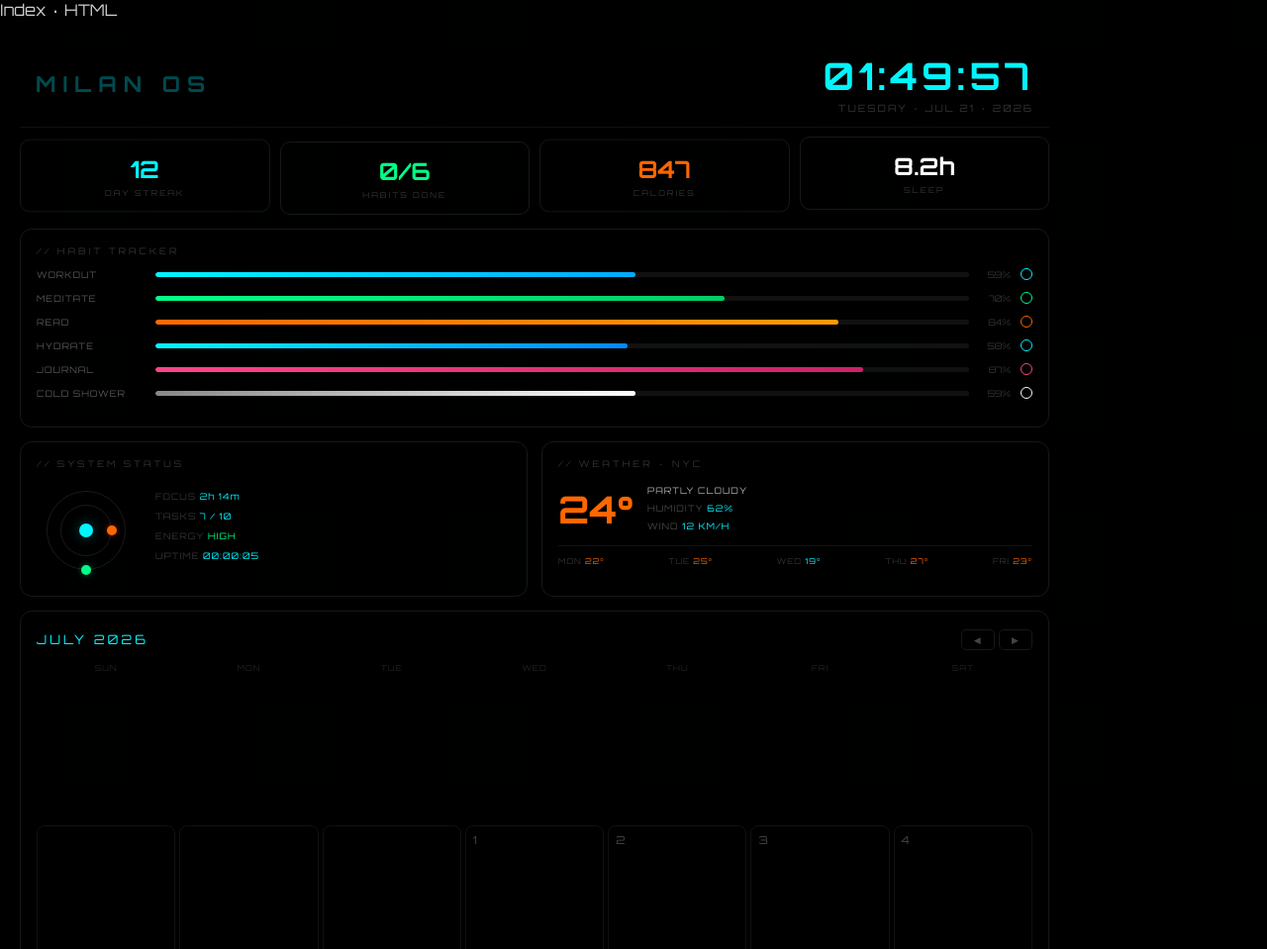
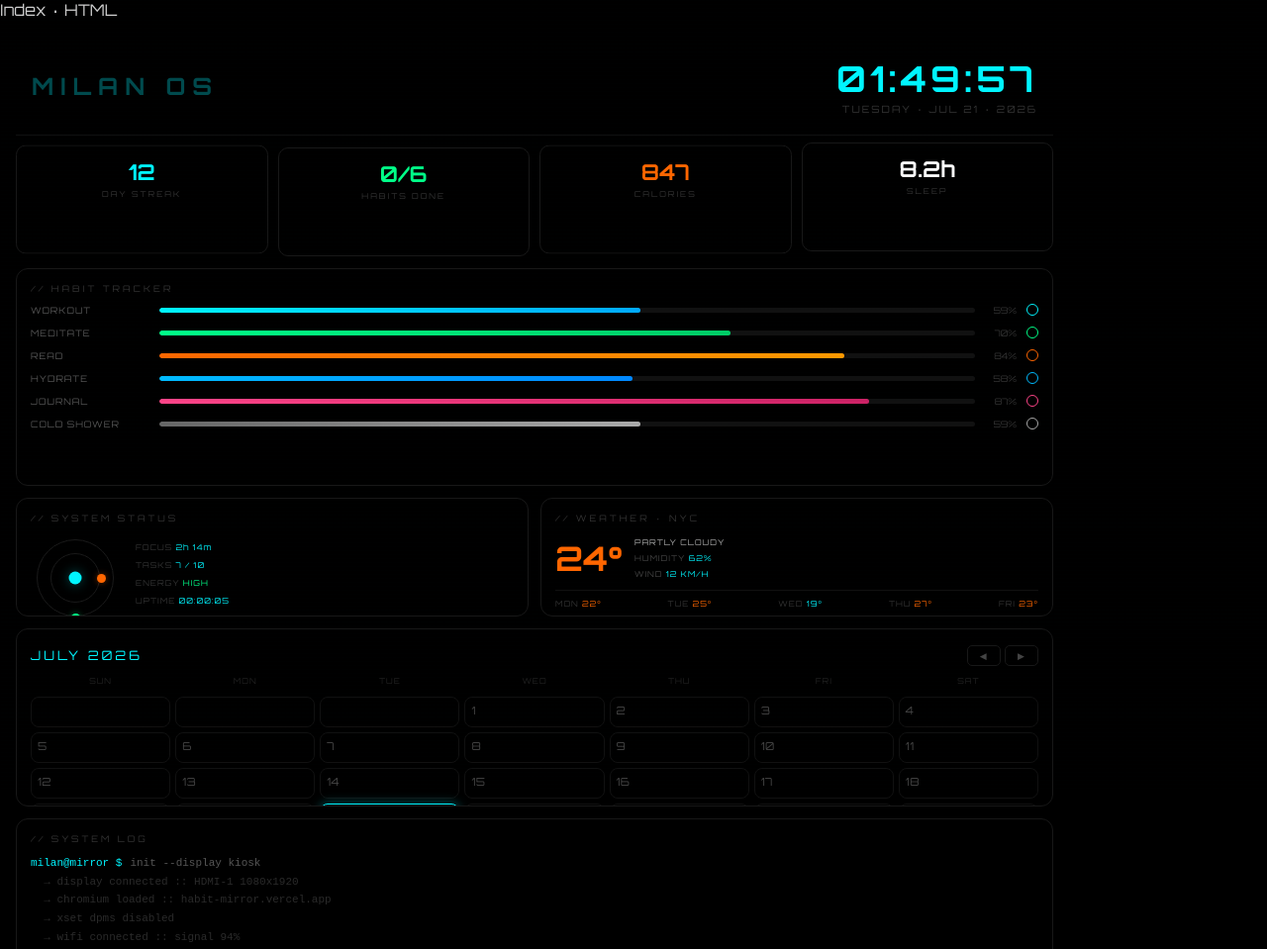
Before and after one commit to MilanPejic870230/habit-mirror, a website: page index.html in a window 1280 px wide. Shown: the top 959 px of the page at 99% size. Drawn offline with Linux system fonts and the light colour scheme.

Commit message:
Update index.html

```diff
--- a/index.html
+++ b/index.html
@@ -10,18 +10,11 @@ Index · HTML
   <link href="https://fonts.googleapis.com/css2?family=Orbitron:wght@400;500;700&display=swap" rel="stylesheet" />
   <style>
     * { box-sizing: border-box; margin: 0; padding: 0; }
-    html, body {
-      width: 1080px;
-      height: 1920px;
-      overflow: hidden;
-      background: #000;
-      font-family: 'Orbitron', monospace;
-      color: #ccc;
-    }
+    html, body { width: 1080px; height: 1920px; overflow: hidden; background: #000; font-family: 'Orbitron', monospace; color: #ccc; }
 
     @keyframes fadeIn { from{opacity:0;transform:translateY(6px);}to{opacity:1;transform:translateY(0);} }
-    @keyframes pulse { 0%,100%{box-shadow:0 0 6px #00f5ff33;}50%{box-shadow:0 0 16px #00f5ff88;} }
-    @keyframes dotPulse { 0%,100%{opacity:0.5;}50%{opacity:1;} }
+    @keyframes pulse { 0%,100%{box-shadow:0 0 6px #00f5ff33;}50%{box-shadow:0 0 18px #00f5ff99;} }
+    @keyframes dotPulse { 0%,100%{opacity:0.4;}50%{opacity:1;} }
     @keyframes scanMove { from{background-position:0 0;}to{background-position:0 8px;} }
     @keyframes ticker { from{transform:translateX(0);}to{transform:translateX(-50%);} }
     @keyframes floatUp { 0%,100%{transform:translateY(0);}50%{transform:translateY(-5px);} }
@@ -29,102 +22,110 @@ Index · HTML
     @keyframes orbitRev { from{transform:rotate(0deg) translateX(26px) rotate(0deg);}to{transform:rotate(-360deg) translateX(26px) rotate(360deg);} }
     @keyframes barGrow { from{width:0;}to{width:var(--w);} }
     @keyframes glitch { 0%,100%{opacity:1;}93%{opacity:0.3;}94%{opacity:1;}97%{opacity:0.6;}98%{opacity:1;} }
+    @keyframes blink { 0%,100%{opacity:1;}50%{opacity:0;} }
 
     .scanline { position:fixed;inset:0;background:repeating-linear-gradient(0deg,transparent,transparent 3px,rgba(0,245,255,0.005) 3px,rgba(0,245,255,0.005) 4px);animation:scanMove 2s linear infinite;pointer-events:none;z-index:999; }
 
     .layout {
-      display: flex;
-      flex-direction: column;
+      display: grid;
+      grid-template-rows: 100px 110px 220px 120px 180px 1fr 80px 60px;
       width: 1080px;
       height: 1920px;
-      padding: 20px;
-      gap: 14px;
+      padding: 16px;
+      gap: 12px;
     }
 
-    .card { border:1px solid #181818;border-radius:12px;padding:16px;animation:fadeIn 0.4s ease both; }
-    .card-title { font-size:9px;letter-spacing:3px;color:#333;margin-bottom:12px; }
+    .card { border:1px solid #181818;border-radius:12px;padding:14px;animation:fadeIn 0.4s ease both;overflow:hidden; }
+    .card-title { font-size:9px;letter-spacing:3px;color:#333;margin-bottom:10px; }
 
     /* HEADER */
-    .header { display:flex;align-items:center;justify-content:space-between;padding:12px 16px;border-bottom:1px solid #111;flex-shrink:0; }
-    .logo { font-size:22px;font-weight:700;letter-spacing:7px;color:#00f5ff;animation:glitch 6s infinite; }
-    .clock { font-size:38px;font-weight:700;color:#00f5ff;letter-spacing:4px;text-align:right; }
-    .date-str { font-size:10px;color:#333;letter-spacing:2px;margin-top:3px;text-align:right; }
+    .header { display:flex;align-items:center;justify-content:space-between;padding:10px 16px;border-bottom:1px solid #111; }
+    .logo { font-size:24px;font-weight:700;letter-spacing:7px;color:#00f5ff;animation:glitch 6s infinite; }
+    .clock { font-size:36px;font-weight:700;color:#00f5ff;letter-spacing:4px;text-align:right; }
+    .date-str { font-size:10px;color:#333;letter-spacing:2px;margin-top:2px;text-align:right; }
 
     /* STATS */
-    .stats { display:grid;grid-template-columns:repeat(4,1fr);gap:10px;flex-shrink:0; }
-    .stat-card { border:1px solid #181818;border-radius:10px;padding:14px;text-align:center; }
+    .stats { display:grid;grid-template-columns:repeat(4,1fr);gap:10px; }
+    .stat-card { border:1px solid #181818;border-radius:10px;padding:12px;text-align:center; }
     .stat-card:nth-child(1){animation:floatUp 4s ease-in-out infinite;}
     .stat-card:nth-child(2){animation:floatUp 4s ease-in-out 1s infinite;}
     .stat-card:nth-child(3){animation:floatUp 4s ease-in-out 2s infinite;}
     .stat-card:nth-child(4){animation:floatUp 4s ease-in-out 3s infinite;}
-    .stat-val { font-size:24px;font-weight:700;margin-bottom:4px; }
+    .stat-val { font-size:22px;font-weight:700;margin-bottom:4px; }
     .stat-label { font-size:8px;letter-spacing:2px;color:#333; }
 
     /* HABITS */
-    .habits { flex-shrink:0; }
-    .habit-row { display:flex;align-items:center;gap:10px;margin-bottom:12px; }
-    .habit-name { font-size:9px;letter-spacing:1px;color:#555;width:110px; }
+    .habit-row { display:flex;align-items:center;gap:10px;margin-bottom:11px; }
+    .habit-name { font-size:9px;letter-spacing:1px;color:#555;width:120px; }
     .habit-bar-bg { flex:1;height:5px;background:#111;border-radius:3px;overflow:hidden; }
     .habit-bar { height:100%;border-radius:3px;animation:barGrow 1.2s ease both; }
     .habit-pct { font-size:9px;color:#333;width:32px;text-align:right; }
     .habit-dot { width:12px;height:12px;border-radius:50%;border:1px solid #333;cursor:pointer;transition:all 0.15s;flex-shrink:0; }
 
-    /* STATUS + WEATHER ROW */
-    .mid-row { display:flex;gap:14px;flex-shrink:0; }
-    .mid-row .card { flex:1; }
-
-    .orbit-row { display:flex;align-items:center;gap:20px; }
-    .orbit-container { position:relative;width:100px;height:100px;flex-shrink:0; }
-    .orbit-center { position:absolute;top:50%;left:50%;transform:translate(-50%,-50%);width:14px;height:14px;border-radius:50%;background:#00f5ff;box-shadow:0 0 12px #00f5ff55; }
+    /* MID ROW */
+    .mid-row { display:grid;grid-template-columns:1fr 1fr;gap:12px; }
+    .orbit-row { display:flex;align-items:center;gap:16px; }
+    .orbit-container { position:relative;width:90px;height:90px;flex-shrink:0; }
+    .orbit-center { position:absolute;top:50%;left:50%;transform:translate(-50%,-50%);width:13px;height:13px;border-radius:50%;background:#00f5ff;box-shadow:0 0 12px #00f5ff55; }
     .orbit-ring { position:absolute;top:50%;left:50%;border-radius:50%;border:1px solid #1a1a1a;transform:translate(-50%,-50%); }
-    .ring1 { width:80px;height:80px; }
-    .ring2 { width:52px;height:52px; }
-    .planet { position:absolute;top:50%;left:50%;width:10px;height:10px;border-radius:50%;margin-top:-5px;margin-left:-5px; }
+    .ring1 { width:78px;height:78px; }
+    .ring2 { width:50px;height:50px; }
+    .planet { position:absolute;top:50%;left:50%;width:9px;height:9px;border-radius:50%;margin-top:-4.5px;margin-left:-4.5px; }
     .p1 { background:#00ff88;box-shadow:0 0 6px #00ff8866;animation:orbit 4s linear infinite; }
     .p2 { background:#ff6600;box-shadow:0 0 6px #ff660066;animation:orbitRev 2.5s linear infinite; }
     .orbit-stats { flex:1; }
-    .orbit-stat { font-size:9px;color:#333;letter-spacing:1px;margin-bottom:9px; }
+    .orbit-stat { font-size:8px;color:#333;letter-spacing:1px;margin-bottom:8px; }
     .orbit-stat span { color:#00f5ff; }
-
-    .weather-main { display:flex;align-items:center;gap:14px;margin-bottom:10px; }
-    .weather-temp { font-size:38px;font-weight:700;color:#ff6600; }
-    .weather-info { font-size:9px;color:#444;letter-spacing:1px;line-height:2; }
-    .weather-row { display:flex;justify-content:space-between;font-size:8px;color:#333;letter-spacing:1px;border-top:1px solid #111;padding-top:10px; }
+    .weather-main { display:flex;align-items:center;gap:12px;margin-bottom:8px; }
+    .weather-temp { font-size:34px;font-weight:700;color:#ff6600; }
+    .weather-info { font-size:8px;color:#444;letter-spacing:1px;line-height:2; }
+    .weather-row { display:flex;justify-content:space-between;font-size:8px;color:#333;letter-spacing:1px;border-top:1px solid #111;padding-top:8px; }
 
     /* CALENDAR */
-    .calendar { flex:1;display:flex;flex-direction:column; }
-    .cal-nav { display:flex;align-items:center;justify-content:space-between;margin-bottom:10px; }
+    .calendar { display:flex;flex-direction:column; }
+    .cal-nav { display:flex;align-items:center;justify-content:space-between;margin-bottom:8px;flex-shrink:0; }
     .cal-month { font-size:13px;letter-spacing:3px;color:#00f5ff; }
     .cal-nav button { background:none;border:1px solid #181818;color:#444;padding:4px 12px;border-radius:5px;cursor:pointer;font-family:'Orbitron',monospace;font-size:9px;letter-spacing:1px;transition:all 0.2s; }
     .cal-nav button:hover { border-color:#00f5ff;color:#00f5ff; }
-    .cal-grid { display:grid;grid-template-columns:repeat(7,1fr);gap:4px;flex:1; }
-    .cal-label { text-align:center;font-size:8px;color:#222;padding:3px 0 8px;letter-spacing:1px; }
-    .cal-day { border-radius:8px;border:1px solid #111;padding:7px;cursor:pointer;transition:all 0.18s;position:relative;overflow:hidden;animation:fadeIn 0.3s ease both;min-height:60px; }
+    .cal-grid { display:grid;grid-template-columns:repeat(7,1fr);gap:5px;flex:1; }
+    .cal-label { text-align:center;font-size:8px;color:#222;padding:2px 0 6px;letter-spacing:1px; }
+    .cal-day { border-radius:8px;border:1px solid #111;padding:6px;cursor:pointer;transition:all 0.18s;position:relative;overflow:hidden;animation:fadeIn 0.3s ease both; }
     .cal-day:hover { border-color:#ffffff22;transform:scale(1.03); }
     .cal-day.has-note { border-color:#00f5ff22; }
     .cal-day.today { border-color:#00f5ff;animation:pulse 2.5s ease-in-out infinite,fadeIn 0.3s ease both; }
     .cal-day.other-month { opacity:0.08;pointer-events:none; }
-    .cal-day-num { font-size:11px;color:#444;margin-bottom:4px; }
+    .cal-day-num { font-size:11px;color:#444;margin-bottom:3px; }
     .cal-day.today .cal-day-num { color:#00f5ff; }
     .cal-day.has-note .cal-day-num { color:#aaa; }
     .cal-day-note { font-size:8px;color:#555;line-height:1.3;word-break:break-word;font-family:monospace; }
     .cal-day.has-note .cal-day-note { color:#888; }
     .dot { position:absolute;bottom:4px;right:4px;width:5px;height:5px;border-radius:50%;background:#00ff88;animation:dotPulse 2s ease-in-out infinite; }
 
+    /* TERMINAL */
+    .terminal { font-family:monospace;font-size:11px;color:#333;line-height:1.7;overflow:hidden; }
+    .terminal .line { display:flex;gap:8px; }
+    .terminal .prompt { color:#00f5ff; }
+    .terminal .cmd { color:#555; }
+    .terminal .out { color:#2a2a2a; }
+    .cursor { display:inline-block;width:8px;height:13px;background:#00f5ff;animation:blink 1s infinite;vertical-align:middle;margin-left:2px; }
+
     /* TICKER */
-    .ticker { border:1px solid #111;border-radius:10px;padding:9px 0;overflow:hidden;flex-shrink:0; }
+    .ticker { border:1px solid #111;border-radius:10px;padding:8px 0;overflow:hidden; }
     .ticker-inner { display:flex;white-space:nowrap;animation:ticker 30s linear infinite;font-size:9px;letter-spacing:2px;color:#333;width:max-content; }
     .ticker-item { margin-right:55px; }
     .ticker-item span { color:#aaa;margin-left:6px; }
     .ticker-item.up span { color:#00ff88; }
     .ticker-item.down span { color:#ff4444; }
 
+    /* FOOTER */
+    .footer { display:flex;align-items:center;justify-content:space-between;padding:0 4px;font-size:8px;color:#222;letter-spacing:2px; }
+
     /* MODAL */
     .modal-bg { display:none;position:fixed;inset:0;background:rgba(0,0,0,0.93);z-index:1000;align-items:center;justify-content:center; }
     .modal-bg.open { display:flex; }
     .modal { background:#000;border:1px solid #222;border-radius:14px;padding:28px;width:400px;animation:fadeIn 0.2s ease; }
     .modal-title { font-size:11px;color:#00f5ff;letter-spacing:3px;margin-bottom:16px; }
-    .modal textarea { width:100%;background:#000;border:1px solid #1a1a1a;color:#aaa;border-radius:6px;padding:12px;font-size:14px;font-family:monospace;resize:vertical;min-height:120px;outline:none;transition:all 0.2s; }
+    .modal textarea { width:100%;background:#000;border:1px solid #1a1a1a;color:#aaa;border-radius:6px;padding:12px;font-size:14px;font-family:monospace;resize:vertical;min-height:120px;outline:none; }
     .modal textarea:focus { border-color:#333; }
     .modal-btns { display:flex;gap:10px;margin-top:14px;justify-content:flex-end; }
     .modal-btns button { font-family:'Orbitron',monospace;font-size:9px;letter-spacing:1px;padding:8px 18px;border-radius:6px;cursor:pointer;border:1px solid #1a1a1a;background:none;color:#555;transition:all 0.2s; }
@@ -153,7 +154,7 @@ Index · HTML
     <div class="stat-card"><div class="stat-val" style="color:#ffffff">8.2h</div><div class="stat-label">SLEEP</div></div>
   </div>
 
-  <div class="card habits">
+  <div class="card">
     <div class="card-title">// HABIT TRACKER</div>
     <div id="habit-list"></div>
   </div>
@@ -208,6 +209,11 @@ Index · HTML
     <div class="cal-grid" id="cal-grid"></div>
   </div>
 
+  <div class="card">
+    <div class="card-title">// SYSTEM LOG</div>
+    <div class="terminal" id="terminal"></div>
+  </div>
+
   <div class="ticker">
     <div class="ticker-inner">
       <div class="ticker-item">BTC <span>$67,420</span></div>
@@ -225,6 +231,12 @@ Index · HTML
       <div class="ticker-item down">TSLA <span>▼ $248.11</span></div>
       <div class="ticker-item up">MSFT <span>▲ $412.88</span></div>
     </div>
+  </div>
+
+  <div class="footer">
+    <span id="footer-ip">SYS :: LULULEMON-MIRROR</span>
+    <span id="footer-time"></span>
+    <span>NET :: ONLINE</span>
   </div>
 
 </div>
@@ -250,9 +262,9 @@ const habits=[
   {name:'WORKOUT',color:'#00f5ff',bar:'linear-gradient(90deg,#00f5ff,#00aaff)'},
   {name:'MEDITATE',color:'#00ff88',bar:'linear-gradient(90deg,#00ff88,#00cc66)'},
   {name:'READ',color:'#ff6600',bar:'linear-gradient(90deg,#ff6600,#ff9900)'},
-  {name:'HYDRATE',color:'#00f5ff',bar:'linear-gradient(90deg,#00f5ff,#0088ff)'},
+  {name:'HYDRATE',color:'#00bbff',bar:'linear-gradient(90deg,#00bbff,#0088ff)'},
   {name:'JOURNAL',color:'#ff4488',bar:'linear-gradient(90deg,#ff4488,#cc2266)'},
-  {name:'COLD SHOWER',color:'#ffffff',bar:'linear-gradient(90deg,#888,#fff)'},
+  {name:'COLD SHOWER',color:'#aaaaaa',bar:'linear-gradient(90deg,#666,#aaa)'},
 ];
 const habitDone=JSON.parse(localStorage.getItem('habit-done')||'{}');
 const habitPct=habits.map(()=>Math.floor(Math.random()*35+55));
@@ -293,7 +305,7 @@ function renderCal(){
     const k=key(y,m+1,d);
     const isToday=today.getFullYear()===y&&today.getMonth()===m&&today.getDate()===d;
     const hasNote=notes[k]&&notes[k].trim();
-    const snippet=hasNote?notes[k].slice(0,30)+(notes[k].length>30?'…':''):'';
+    const snippet=hasNote?notes[k].slice(0,28)+(notes[k].length>28?'…':''):'';
     grid.innerHTML+=`<div class="cal-day${isToday?' today':''}${hasNote?' has-note':''}" style="animation-delay:${(d*0.025).toFixed(2)}s" onclick="openModal('${k}',${y},${m+1},${d})">
       <div class="cal-day-num">${d}</div>
       <div class="cal-day-note">${snippet}</div>
@@ -315,6 +327,34 @@ function saveNote(){if(selKey){notes[selKey]=document.getElementById('modal-inpu
 function clearNote(){if(selKey){notes[selKey]='';saveNotes();}closeModal();renderCal();}
 document.getElementById('modal').addEventListener('click',e=>{if(e.target===document.getElementById('modal'))closeModal();});
 
+// Terminal log
+const logs=[
+  ['milan@mirror', 'init --display kiosk', ''],
+  ['sys', '', 'display connected :: HDMI-1 1080x1920'],
+  ['sys', '', 'chromium loaded :: habit-mirror.vercel.app'],
+  ['sys', '', 'xset dpms disabled'],
+  ['net', '', 'wifi connected :: signal 94%'],
+  ['sys', '', 'uptime monitor active'],
+  ['milan@mirror', 'fetch --habits --today', ''],
+  ['sys', '', 'habits loaded :: 6 tasks queued'],
+  ['sys', '', 'calendar sync :: ok'],
+  ['net', '', 'vercel cdn :: latency 12ms'],
+];
+let logIdx=0;
+function addLog(){
+  const term=document.getElementById('terminal');
+  if(logIdx>=logs.length)logIdx=0;
+  const [prompt,cmd,out]=logs[logIdx++];
+  const line=document.createElement('div');
+  line.className='line';
+  if(cmd) line.innerHTML=`<span class="prompt">${prompt} $</span><span class="cmd">${cmd}</span>`;
+  else line.innerHTML=`<span class="out">&nbsp;&nbsp;→ ${out}</span>`;
+  term.appendChild(line);
+  if(term.children.length>7) term.removeChild(term.firstChild);
+}
+setInterval(addLog,2200);
+addLog();addLog();addLog();
+
 function updateClock(){
   const now=new Date();
   const h=String(now.getHours()).padStart(2,'0'),m=String(now.getMinutes()).padStart(2,'0'),s=String(now.getSeconds()).padStart(2,'0');
@@ -322,6 +362,7 @@ function updateClock(){
   const days=['SUNDAY','MONDAY','TUESDAY','WEDNESDAY','THURSDAY','FRIDAY','SATURDAY'];
   const months=['JAN','FEB','MAR','APR','MAY','JUN','JUL','AUG','SEP','OCT','NOV','DEC'];
   document.getElementById('date-str').textContent=`${days[now.getDay()]} · ${months[now.getMonth()]} ${now.getDate()} · ${now.getFullYear()}`;
+  document.getElementById('footer-time').textContent=`UTC ${now.toISOString().slice(11,19)}`;
 }
 
 const startTime=Date.now();
```
